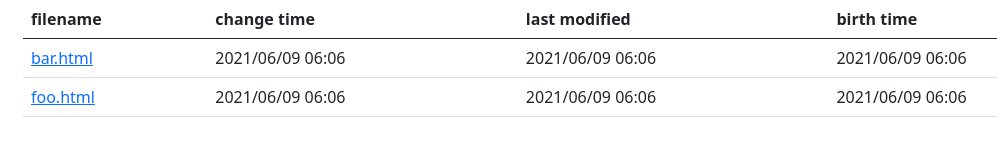
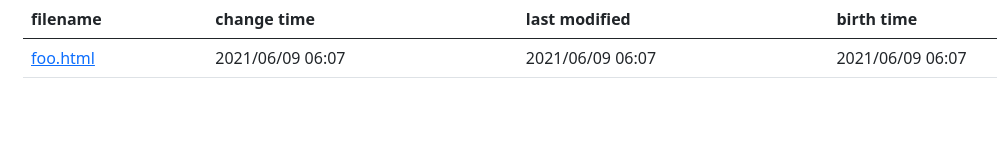
Before and after one commit to ilark-platform/daab_publisher, a plain HTML site: page index.html in a window 1280 px wide. Shown: the whole page, without its empty margins (59-1056 px from the left). Drawn offline with nearby package versions, Linux system fonts and the light colour scheme.

Commit message:
BUILD HTML;; --SKIP-BUILD

```diff
--- a/index.html
+++ b/index.html
@@ -12,7 +12,7 @@
                     <th>birth time</th>
                 </tr>
             </thead>
-            <tbody><tr><td><a href="./html/bar.html">bar.html</a></td><td>2021/06/09 06:06</td><td>2021/06/09 06:06</td><td>2021/06/09 06:06</td></tr><tr><td><a href="./html/foo.html">foo.html</a></td><td>2021/06/09 06:06</td><td>2021/06/09 06:06</td><td>2021/06/09 06:06</td></tr></tbody>
+            <tbody><tr><td><a href="./html/foo.html">foo.html</a></td><td>2021/06/09 06:07</td><td>2021/06/09 06:07</td><td>2021/06/09 06:07</td></tr></tbody>
         </table>
     </div>
 </body></html>
```
